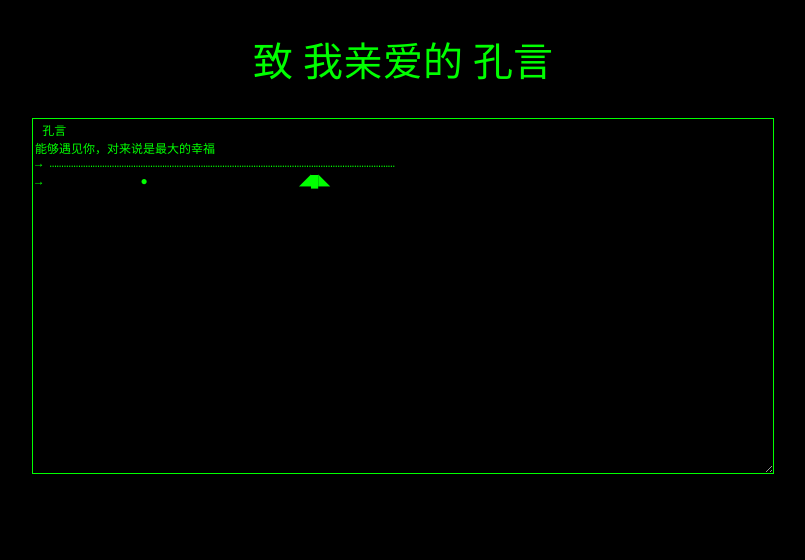
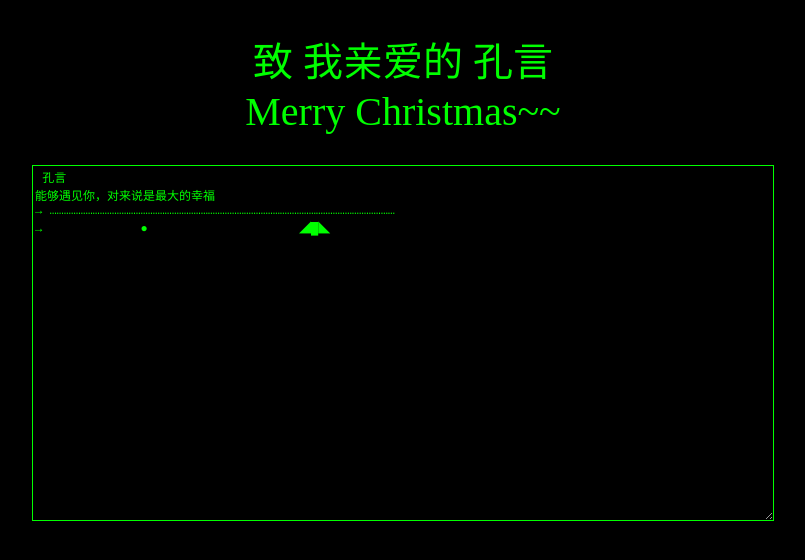
Before and after one commit to EFrostBlade/I_LOVE_YOU, a plain HTML site: page index.html in a window 1280 px wide. Shown: the whole page, without its empty margins (237-1042 px from the left). Drawn offline with Linux system fonts and the light colour scheme.

Commit message:
Merry Christmas

```diff
--- a/index.html
+++ b/index.html
@@ -25,7 +25,7 @@ body {padding:0;margin:0;font: normal 80% Verdana;margin-left: 0px;padding: 0;ma
 
 <br>
 <br>
-<font color="#00ff00" style="font-family: 黑体; font-size: 40px;"></font><center><font color="#00ff00" style="font-family: 黑体; font-size: 40px;">致 我亲爱的 孔言</font>
+<font color="#00ff00" style="font-family: 黑体; font-size: 40px;"></font><center><font color="#00ff00" style="font-family: 黑体; font-size: 40px;">致 我亲爱的 孔言</br>Merry Christmas~~</font>
 <br>
 <br>
 
```
